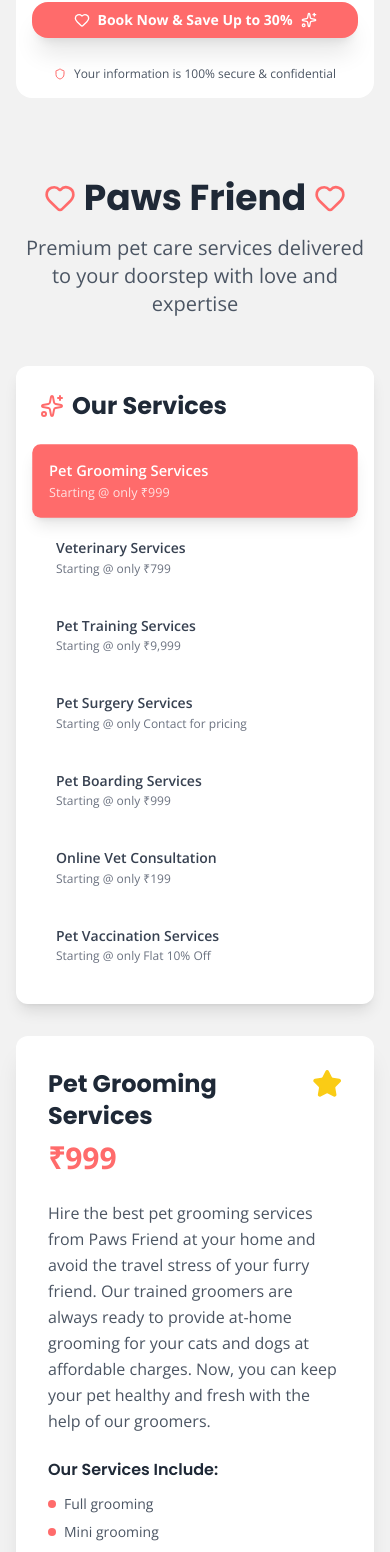
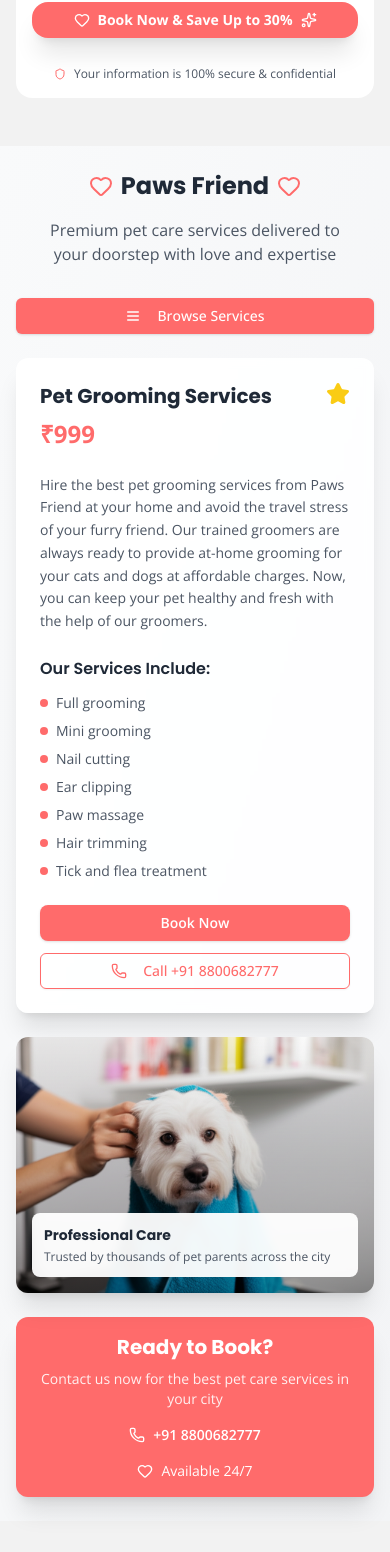
Before and after one commit to desirediv0/paws-friend, a Next.js app: page / in a window 390 px wide. Shown: the part 1821-3373 px from the top of the page. Built offline with nearby package versions, Linux system fonts and the light colour scheme.

Commit message:
improve : Our Services section

```diff
--- a/src/components/pet-services.jsx
+++ b/src/components/pet-services.jsx
@@ -1,10 +1,10 @@
-"use client";
+"use client"
 
-import { useState } from "react";
-import { Button } from "@/components/ui/button";
-import { Card, CardContent } from "@/components/ui/card";
-import { Badge } from "@/components/ui/badge";
-import { Phone, Heart, Star, Sparkles } from "lucide-react";
+import { useState } from "react"
+import { Button } from "@/components/ui/button"
+import { Card, CardContent } from "@/components/ui/card"
+import { Badge } from "@/components/ui/badge"
+import { Phone, Heart, Star, Sparkles, X, Menu } from "lucide-react"
 import {
   dogtrainer,
   groomedtowel,
@@ -14,8 +14,8 @@
   placeholder,
   surgerysetup,
   vetexam,
-} from "@/assets";
-import Image from "next/image";
+} from "@/assets"
+import Image from "next/image"
 
 const services = [
   {
@@ -150,62 +150,68 @@
     ],
     image: homevaccination,
   },
-];
+]
 
 export default function PetServices() {
-  const [activeService, setActiveService] = useState(services[0]);
+  const [activeService, setActiveService] = useState(services[0])
+  const [isMobileMenuOpen, setIsMobileMenuOpen] = useState(false)
 
   return (
-    <div className="min-h-screen" style={{ backgroundColor: "#F2F2F2" }}>
-      <div className="container mx-auto px-4 py-8">
+    <div className="min-h-screen bg-gradient-to-br from-gray-50 to-gray-100">
+      <div className="container mx-auto px-4 py-6 lg:py-12">
         {/* Header */}
-        <div className="text-center mb-12">
+        <div className="text-center mb-8 lg:mb-16">
           <div className="flex items-center justify-center gap-2 mb-4">
-            <Heart className="w-8 h-8 text-[#FF6B6B]" />
-            <h1 className="text-4xl font-bold text-gray-800">Paws Friend</h1>
-            <Heart className="w-8 h-8 text-[#FF6B6B]" />
+            <Heart className="w-6 h-6 lg:w-8 lg:h-8 text-[#FF6B6B]" />
+            <h1 className="text-2xl lg:text-4xl font-bold text-gray-800">Paws Friend</h1>
+            <Heart className="w-6 h-6 lg:w-8 lg:h-8 text-[#FF6B6B]" />
           </div>
-          <p className="text-xl text-gray-600 max-w-2xl mx-auto">
-            Premium pet care services delivered to your doorstep with love and
-            expertise
+          <p className="text-base lg:text-xl text-gray-600 max-w-2xl mx-auto px-4">
+            Premium pet care services delivered to your doorstep with love and expertise
           </p>
         </div>
 
-        <div className="grid lg:grid-cols-4 gap-8">
+        <div className="lg:hidden mb-6">
+          <Button
+            onClick={() => setIsMobileMenuOpen(!isMobileMenuOpen)}
+            className="w-full bg-[#FF6B6B] hover:bg-[#FF6B6B]/90 text-white"
+          >
+            {isMobileMenuOpen ? <X className="w-4 h-4 mr-2" /> : <Menu className="w-4 h-4 mr-2" />}
+            {isMobileMenuOpen ? "Close Services" : "Browse Services"}
+          </Button>
+        </div>
+
+        <div className="grid lg:grid-cols-4 gap-6 lg:gap-8">
           {/* Services Sidebar */}
-          <div className="lg:col-span-1">
-            <Card className="sticky top-8 shadow-lg border-0">
-              <CardContent className="p-6">
-                <h2 className="text-2xl font-bold text-gray-800 mb-6 flex items-center gap-2">
-                  <Sparkles className="w-6 h-6 text-[#FF6B6B]" />
+          <div className={`lg:col-span-1 ${isMobileMenuOpen ? "block" : "hidden lg:block"}`}>
+            <Card className="lg:sticky lg:top-8 shadow-lg border-0 bg-white/80 backdrop-blur-sm">
+              <CardContent className="p-4 lg:p-6">
+                <h2 className="text-xl lg:text-2xl font-bold text-gray-800 mb-4 lg:mb-6 flex items-center gap-2">
+                  <Sparkles className="w-5 h-5 lg:w-6 lg:h-6 text-[#FF6B6B]" />
                   Our Services
                 </h2>
                 <div className="space-y-2">
                   {services.map((service) => (
                     <button
                       key={service.id}
-                      onClick={() => setActiveService(service)}
-                      className={`w-full text-left p-4 rounded-lg transition-all duration-300 hover:shadow-md ${activeService.id === service.id
+                      onClick={() => {
+                        setActiveService(service)
+                        setIsMobileMenuOpen(false)
+                      }}
+                      className={`w-full text-left p-3 lg:p-4 rounded-lg transition-all duration-300 hover:shadow-md ${activeService.id === service.id
                           ? "text-white shadow-lg transform scale-105"
                           : "text-gray-700 hover:bg-white/50"
                         }`}
                       style={{
-                        backgroundColor:
-                          activeService.id === service.id
-                            ? "#FF6B6B"
-                            : "transparent",
+                        backgroundColor: activeService.id === service.id ? "#FF6B6B" : "transparent",
                       }}
                     >
-                      <div className="font-semibold text-sm leading-tight">
-                        {service.title}
-                      </div>
+                      <div className="font-semibold text-sm leading-tight">{service.title}</div>
                       <div
-                        className={`text-xs mt-1 ${activeService.id === service.id
-                          ? "text-white/80"
-                          : "text-gray-500"
+                        className={`text-xs mt-1 ${activeService.id === service.id ? "text-white/80" : "text-gray-500"
                           }`}
                       >
-                        Starting @ only  {service.price}
+                        Starting @ only {service.price}
                       </div>
                     </button>
                   ))}
@@ -216,49 +222,42 @@
 
           {/* Main Content */}
           <div className="lg:col-span-3">
-            <div className="grid md:grid-cols-2 gap-8">
+            <div className="grid gap-6 lg:gap-8">
+              <div className="grid md:grid-cols-2 gap-6 lg:gap-8">
                 {/* Service Details */}
-              <Card className="shadow-xl border-0 transform transition-all duration-500 hover:shadow-2xl">
-                <CardContent className="p-8">
+                <Card className="shadow-xl border-0 transform transition-all duration-500 hover:shadow-2xl bg-white/90 backdrop-blur-sm">
+                  <CardContent className="p-6 lg:p-8">
                     <div className="flex items-start justify-between mb-6">
                       <div>
-                      <h3 className="text-2xl font-bold text-gray-800 mb-2">
-                        {activeService.title}
-                      </h3>
-                      <div className="flex items-center gap-3">
-                        <span className="text-3xl font-bold text-[#FF6B6B]">
-                          {activeService.price}
-                        </span>
+                        <h3 className="text-xl lg:text-2xl font-bold text-gray-800 mb-2">{activeService.title}</h3>
+                        <div className="flex items-center gap-3 flex-wrap">
+                          <span className="text-2xl lg:text-3xl font-bold text-[#FF6B6B]">{activeService.price}</span>
                           {activeService.originalPrice && (
-                          <span className="text-lg text-gray-500 line-through">
+                            <span className="text-base lg:text-lg text-gray-500 line-through">
                               {activeService.originalPrice}
                             </span>
                           )}
                           {activeService.discount && (
-                          <Badge className="bg-[#FF6B6B] text-white hover:bg-[#FF6B6B]/90">
+                            <Badge className="bg-[#FF6B6B] text-white hover:bg-[#FF6B6B]/90 text-xs">
                               {activeService.discount}
                             </Badge>
                           )}
                         </div>
                       </div>
-                    <Star className="w-8 h-8 text-yellow-400 fill-current" />
+                      <Star className="w-6 h-6 lg:w-8 lg:h-8 text-yellow-400 fill-current flex-shrink-0" />
                     </div>
 
-                  <p className="text-gray-600 leading-relaxed mb-6">
+                    <p className="text-gray-600 leading-relaxed mb-6 text-sm lg:text-base">
                       {activeService.description}
                     </p>
 
-                  <div className="mb-8">
-                    <h4 className="font-semibold text-gray-800 mb-3">
-                      Our Services Include:
-                    </h4>
+                    <div className="mb-6 lg:mb-8">
+                      <h4 className="font-semibold text-gray-800 mb-3">Our Services Include:</h4>
                       <div className="grid grid-cols-1 gap-2">
                         {activeService.features.map((feature, index) => (
                           <div key={index} className="flex items-center gap-2">
-                          <div className="w-2 h-2 rounded-full bg-[#FF6B6B]"></div>
-                          <span className="text-sm text-gray-600">
-                            {feature}
-                          </span>
+                            <div className="w-2 h-2 rounded-full bg-[#FF6B6B] flex-shrink-0"></div>
+                            <span className="text-sm text-gray-600">{feature}</span>
                           </div>
                         ))}
                       </div>
@@ -268,12 +267,22 @@
                       <Button
                         className="w-full text-white font-semibold py-3 rounded-lg transition-all duration-300 hover:shadow-lg transform hover:scale-105"
                         style={{ backgroundColor: "#FF6B6B" }}
+                        onClick={() => {
+                          const message = encodeURIComponent(
+                            `Hi Paws Friend! I want to book ${activeService.title} (${activeService.price}). Please provide more details and confirm my booking.`,
+                          )
+                          const whatsappUrl = `https://wa.me/918800682777?text=${message}`
+                          window.open(whatsappUrl, "_blank")
+                        }}
                       >
                         Book Now
                       </Button>
                       <Button
                         variant="outline"
                         className="w-full border-[#FF6B6B] text-[#FF6B6B] hover:bg-[#FF6B6B] hover:text-white transition-all duration-300 bg-transparent"
+                        onClick={() => {
+                          window.location.href = "tel:+918800682777"
+                        }}
                       >
                         <Phone className="w-4 h-4 mr-2" />
                         Call +91 8800682777
@@ -287,19 +296,17 @@
                   <CardContent className="p-0">
                     <div className="relative">
                       <Image
-                      src={activeService.image || placeholder}
+                        src={activeService.image || "/placeholder.svg"}
                         alt={activeService.title}
-                      className="w-full h-80 object-cover transition-transform duration-700 hover:scale-110"
+                        className="w-full h-64 lg:h-80 object-cover transition-transform duration-700 hover:scale-110"
                         width={500}
-                      height={500}
+                        height={400}
                       />
-                    <div className="absolute inset-0 bg-gradient-to-t from-black/20 to-transparent"></div>
+                      <div className="absolute inset-0 bg-gradient-to-t from-black/30 to-transparent"></div>
                       <div className="absolute bottom-4 left-4 right-4">
-                      <div className="bg-white/90 backdrop-blur-sm rounded-lg p-4">
-                        <h4 className="font-bold text-gray-800 mb-1">
-                          Professional Care
-                        </h4>
-                        <p className="text-sm text-gray-600">
+                        <div className="bg-white/95 backdrop-blur-sm rounded-lg p-3 lg:p-4">
+                          <h4 className="font-bold text-gray-800 mb-1 text-sm lg:text-base">Professional Care</h4>
+                          <p className="text-xs lg:text-sm text-gray-600">
                             Trusted by thousands of pet parents across the city
                           </p>
                         </div>
@@ -310,25 +317,22 @@
               </div>
 
               {/* Contact Information */}
-            <Card
-              className="mt-8 shadow-xl border-0"
-              style={{ backgroundColor: "#FF6B6B" }}
-            >
-              <CardContent className="p-6">
+              <Card className="shadow-xl border-0" style={{ backgroundColor: "#FF6B6B" }}>
+                <CardContent className="p-4 lg:p-6">
                   <div className="text-center text-white">
-                  <h3 className="text-2xl font-bold mb-2">Ready to Book?</h3>
-                  <p className="mb-4 text-white/90">
+                    <h3 className="text-xl lg:text-2xl font-bold mb-2">Ready to Book?</h3>
+                    <p className="mb-4 text-white/90 text-sm lg:text-base">
                       Contact us now for the best pet care services in your city
                     </p>
                     <div className="flex flex-col sm:flex-row gap-4 justify-center items-center">
                       <div className="flex items-center gap-2">
-                      <Phone className="w-5 h-5" />
-                      <span className="font-semibold">+91 8800682777</span>
+                        <Phone className="w-4 h-4 lg:w-5 lg:h-5" />
+                        <span className="font-semibold text-sm lg:text-base">+91 8800682777</span>
                       </div>
                       <div className="hidden sm:block text-white/50">|</div>
                       <div className="flex items-center gap-2">
-                      <Heart className="w-5 h-5" />
-                      <span>Available 24/7</span>
+                        <Heart className="w-4 h-4 lg:w-5 lg:h-5" />
+                        <span className="text-sm lg:text-base">Available 24/7</span>
                       </div>
                     </div>
                   </div>
@@ -338,5 +342,6 @@
           </div>
         </div>
       </div>
-  );
+    </div>
+  )
 }
```
Lines whose indentation alone changed are shown as unchanged.
